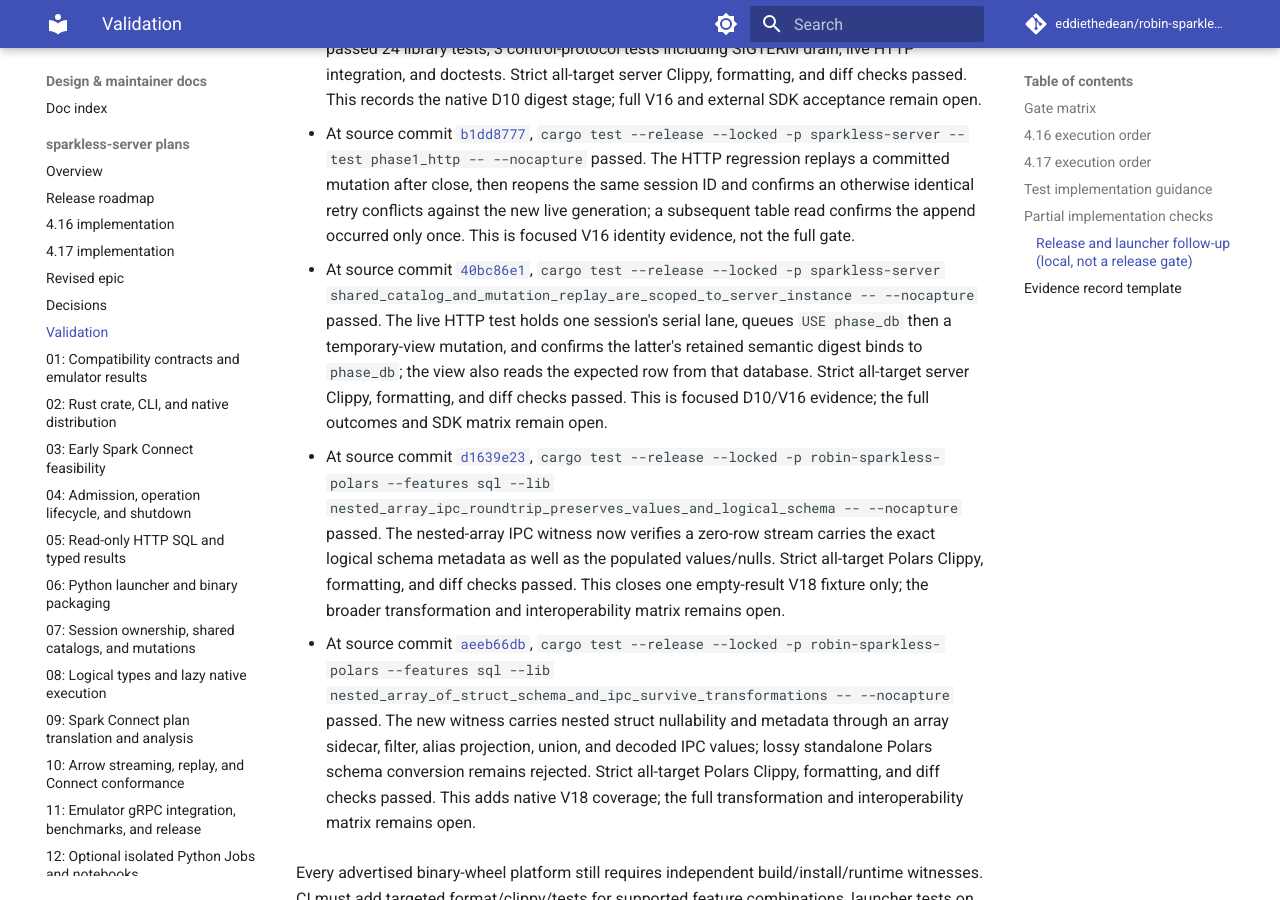
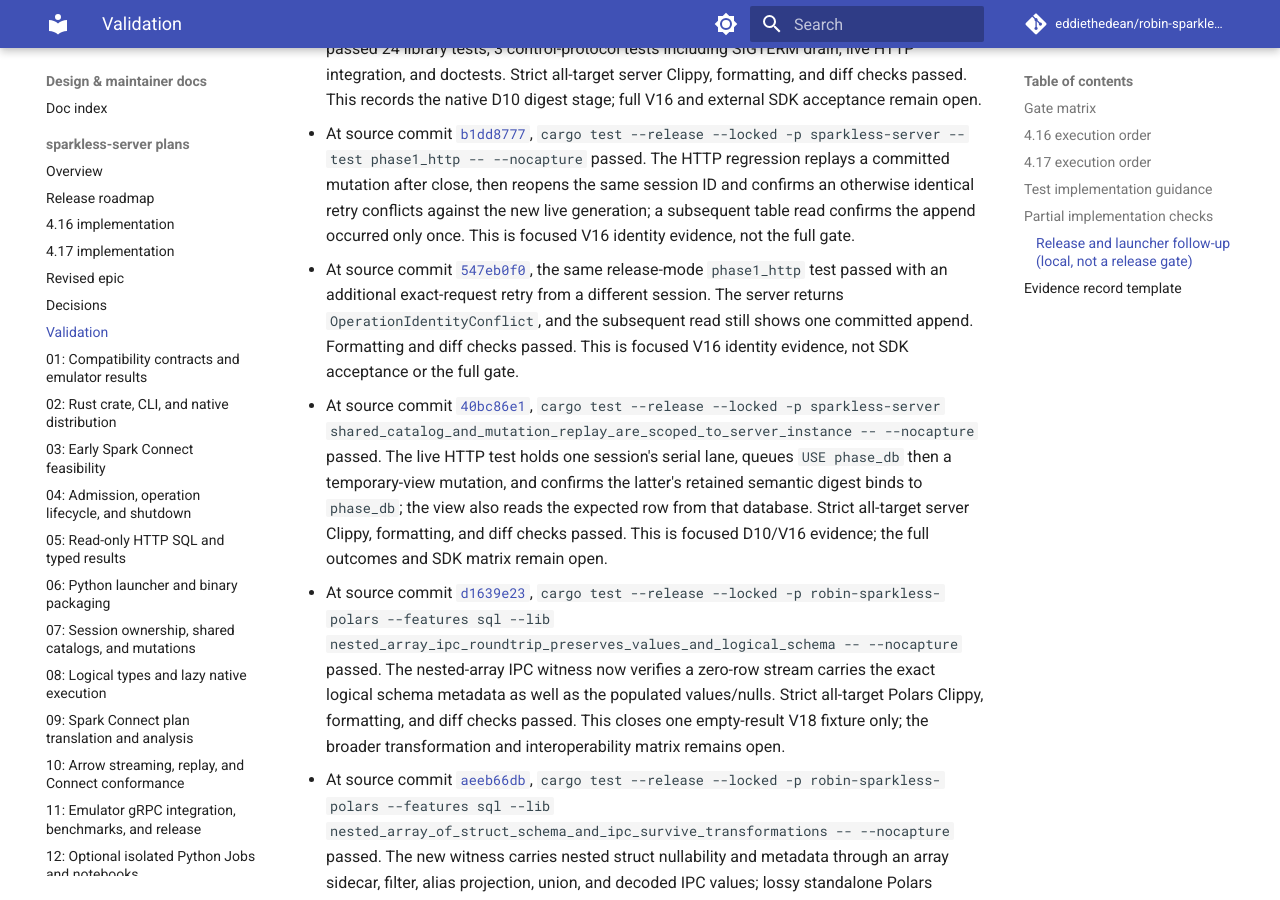
Before and after one commit to eddiethedean/robin-sparkless, an MkDocs documentation site: the page built from docs/plans/sparkless-server/VALIDATION.md, in a window 1280 px wide and 900 px high, scrolled down 21205 px. Built offline with MkDocs 1.6.1 and Material for MkDocs 9.7.7, drawn with Linux system fonts in a browser that asks for light colours; comment, search, counter and statistics services are not loaded.

Commit message:
Record cross-session operation conflict evidence

```diff
--- a/docs/plans/sparkless-server/VALIDATION.md
+++ b/docs/plans/sparkless-server/VALIDATION.md
@@ -172,6 +172,8 @@
 
 - At source commit [`b1dd8777`](https://github.com/eddiethedean/robin-sparkless/commit/b1dd8777), `cargo test --release --locked -p sparkless-server --test phase1_http -- --nocapture` passed. The HTTP regression replays a committed mutation after close, then reopens the same session ID and confirms an otherwise identical retry conflicts against the new live generation; a subsequent table read confirms the append occurred only once. This is focused V16 identity evidence, not the full gate.
 
+- At source commit [`547eb0f0`](https://github.com/eddiethedean/robin-sparkless/commit/547eb0f0), the same release-mode `phase1_http` test passed with an additional exact-request retry from a different session. The server returns `OperationIdentityConflict`, and the subsequent read still shows one committed append. Formatting and diff checks passed. This is focused V16 identity evidence, not SDK acceptance or the full gate.
+
 - At source commit [`40bc86e1`](https://github.com/eddiethedean/robin-sparkless/commit/40bc86e1), `cargo test --release --locked -p sparkless-server shared_catalog_and_mutation_replay_are_scoped_to_server_instance -- --nocapture` passed. The live HTTP test holds one session's serial lane, queues `USE phase_db` then a temporary-view mutation, and confirms the latter's retained semantic digest binds to `phase_db`; the view also reads the expected row from that database. Strict all-target server Clippy, formatting, and diff checks passed. This is focused D10/V16 evidence; the full outcomes and SDK matrix remain open.
 
 - At source commit [`d1639e23`](https://github.com/eddiethedean/robin-sparkless/commit/d1639e23), `cargo test --release --locked -p robin-sparkless-polars --features sql --lib nested_array_ipc_roundtrip_preserves_values_and_logical_schema -- --nocapture` passed. The nested-array IPC witness now verifies a zero-row stream carries the exact logical schema metadata as well as the populated values/nulls. Strict all-target Polars Clippy, formatting, and diff checks passed. This closes one empty-result V18 fixture only; the broader transformation and interoperability matrix remains open.
```
